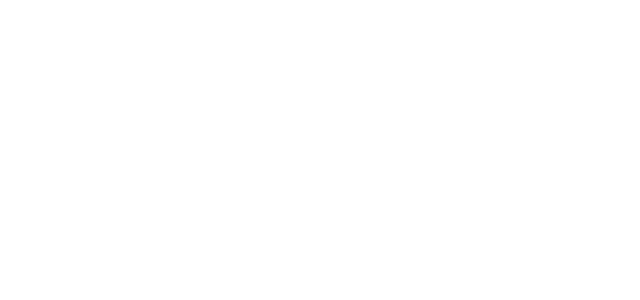
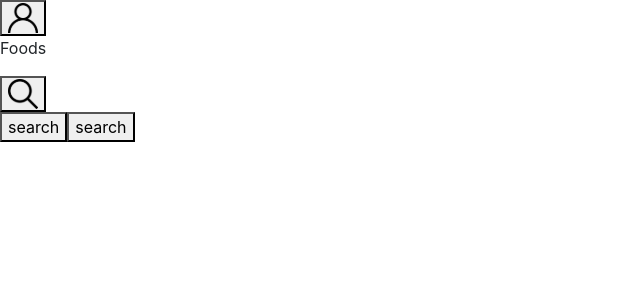
Before and after one commit to andreapmacedo/app-receitas, a React (Create React App) app: page /foods in a window 1280 px wide. Shown: the top 300 px of the page, without its empty margins (0-640 px from the left). Built offline with nearby package versions, Linux system fonts and the light colour scheme.

Commit message:
feat: Adiciona as rotas

```diff
--- a/src/App.js
+++ b/src/App.js
@@ -7,13 +7,28 @@ import {
   Route,
 } from 'react-router-dom';
 import Login from './Pages/Login';
+import Foods from './Pages/Foods';
 
 function App() {
   return (
     <Router>
       <Switch>
         <Route exact component={ Login } path="/" />
-
+        <Route exact component={ Foods } path="/foods" />
+        <Route exact component={ Foods } path="/drinks" />
+        <Route exact component={ Foods } path="/foods/:id" />
+        <Route exact component={ Foods } path="/drinks/:id" />
+        <Route exact component={ Foods } path="/foods/id/:in-progress" />
+        <Route exact component={ Foods } path="/drinks/id/:in-progress" />
+        <Route exact component={ Foods } path="/explore" />
+        <Route exact component={ Foods } path="/explore/foods" />
+        <Route exact component={ Foods } path="/explore/drinks" />
+        <Route exact component={ Foods } path="/explore/foods/ingredients" />
+        <Route exact component={ Foods } path="/explore/drinks/ingredients" />
+        <Route exact component={ Foods } path="/explore/foods/nationalities" />
+        <Route exact component={ Foods } path="/profile" />
+        <Route exact component={ Foods } path="/done-recipes" />
+        <Route exact component={ Foods } path="/favorite-recipes" />
       </Switch>
     </Router>
   );
--- /dev/null
+++ b/src/Components/Header.jsx
@@ -0,0 +1,29 @@
+import React from 'react';
+// import imgProfile from 'src/images/profileIcon.svg'
+import imgProfile from '../images/profileIcon.svg';
+import imgSearch from '../images/searchIcon.svg';
+
+function Header() {
+  return (
+    <div className="header">
+      <button
+        type="button"
+        data-testid="profile-top-btn"
+      >
+        <img src={ imgProfile } alt="Profile" />
+      </button>
+      <p
+        data-testid="page-title"
+      >
+        Foods
+      </p>
+      <button
+        type="button"
+        data-testid="search-top-btn"
+      >
+        <img src={ imgSearch } alt="Search" />
+      </button>
+    </div>);
+}
+
+export default Header;
--- /dev/null
+++ b/src/Context/HeaderContext.js
@@ -0,0 +1,4 @@
+import { createContext } from 'react';
+
+const HeaderContext = createContext();
+export default HeaderContext;
--- /dev/null
+++ b/src/Pages/Foods.jsx
@@ -0,0 +1,29 @@
+import React from 'react';
+import Header from '../Components/Header';
+
+function Foods() {
+  return (
+    <div>
+      <Header />
+      {/* <input
+
+      >
+
+      </input> */}
+      <button
+        type="button"
+        data-testid="profile-top-btn"
+      >
+        search
+      </button>
+      <button
+        type="button"
+        data-testid="profile-top-btn"
+      >
+        search
+      </button>
+    </div>
+  );
+}
+
+export default Foods;
--- /dev/null
+++ b/src/Provider/HeaderProvider.js
@@ -0,0 +1 @@
+import React from 'react';
```
Also changed, not shown: src/Pages/Drinks.jsx (added, +29 -0 lines), src/Pages/Explore.jsx (added, +29 -0 lines), src/Pages/ExploreDrinks.jsx (added, +29 -0 lines), src/Pages/ExploreFoods.jsx (added, +29 -0 lines), src/Pages/Profile.jsx (added, +29 -0 lines).
